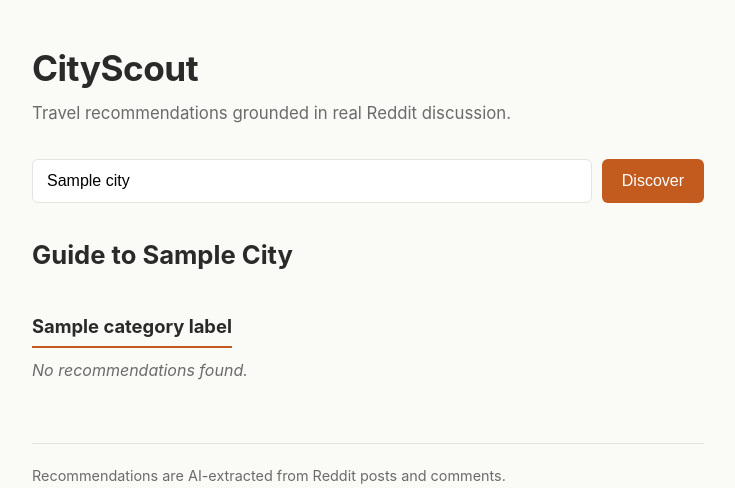
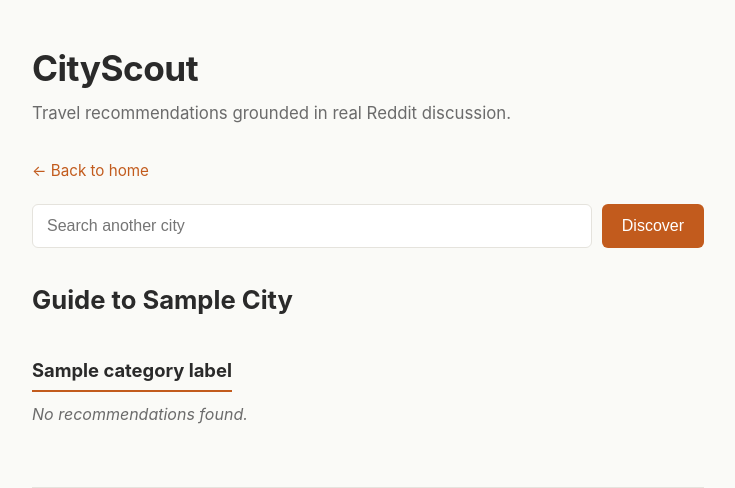
Before and after one commit to PreshitaJain/cityscout, a FastAPI app: template templates/city.html in a window 1280 px wide. Shown: the top 488 px of the page, without its empty margins (272-1007 px from the left). Run offline with FastAPI, Linux system fonts and the light colour scheme; the template is opened without the code that fills it: most values are stand-ins (such as "Sample title", 1, 10 or a date in 2020).

Commit message:
Improve city page navigation and search affordances
- Add explicit "Back to home" link above the search form
- Make CityScout logo visibly hoverable (changes to accent color)
- Remove pre-fill on city-page search box so placeholder shows clearly

Co-Authored-By: Claude Opus 4.7 <noreply@anthropic.com>

```diff
--- a/templates/base.html
+++ b/templates/base.html
@@ -31,8 +31,12 @@
             margin: 0;
             letter-spacing: -0.5px;
         }
-        h1 a { color: var(--text); text-decoration: none; }
+        h1 a { color: var(--text); text-decoration: none; transition: color 0.15s; }
+        h1 a:hover { color: var(--accent); }
         .tagline { color: var(--muted); font-size: 1.05rem; margin-top: 4px; }
+        .back-link { margin: 0 0 8px; font-size: 0.95rem; }
+        .back-link a { color: var(--accent); text-decoration: none; }
+        .back-link a:hover { text-decoration: underline; }
         h2 {
             font-size: 1.6rem;
             margin: 32px 0 8px;
--- a/templates/city.html
+++ b/templates/city.html
@@ -1,8 +1,9 @@
 {% extends "base.html" %}
 {% block title %}{{ city|title }} — CityScout{% endblock %}
 {% block content %}
+<p class="back-link"><a href="/">← Back to home</a></p>
 <form action="/search" method="get">
-    <input type="text" name="city" placeholder="Search another city" required value="{{ city }}">
+    <input type="text" name="city" placeholder="Search another city" required>
     <button type="submit">Discover</button>
 </form>
 
```
